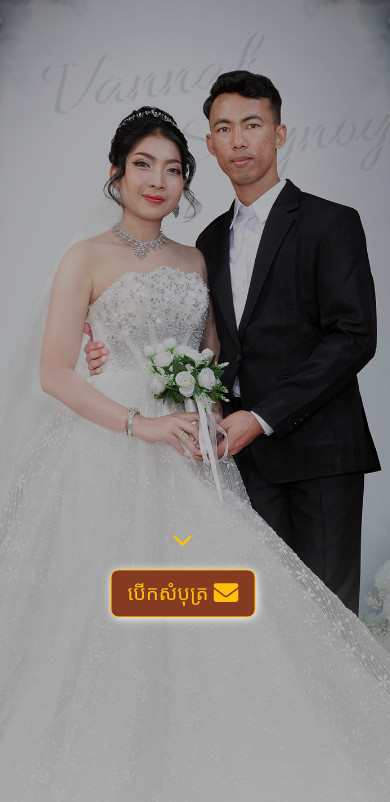
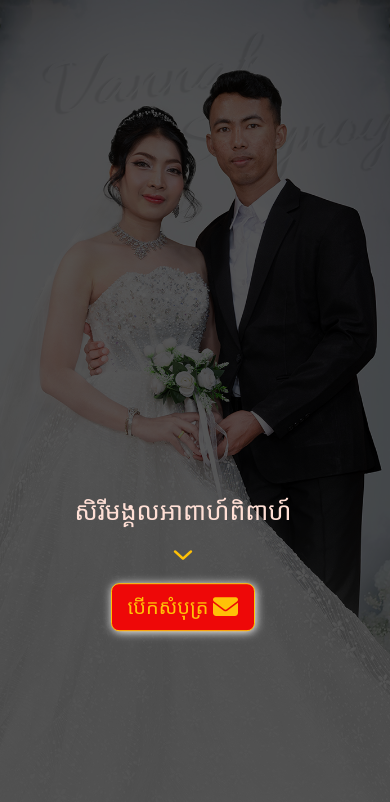
Before and after one commit to VannnakChan884/vannak-e-invitation, a Vue app: page / in a window 390 px wide. Shown: the top 802 px of the page. Built offline with nearby package versions, Linux system fonts and the light colour scheme; a web font is replaced by a local one.

Commit message:
gradient text home page

```diff
--- a/src/assets/main.css
+++ b/src/assets/main.css
@@ -35,6 +35,13 @@
   list-style-type: none;
   margin: 0;
   padding: 0;
+}
+@keyframes colorChange {
+  0% { color: pink; }
+  35% { color: lightyellow; }
+  55% { color: orange; }
+  75% { color: orangered; }
+  100% { color: red; }
 }
 @keyframes borderColorChange {
   0% { border: 2px solid pink; }
@@ -115,7 +122,7 @@
   #event .mb-2, .mt-4{
     margin-bottom: 0px !important;
   }
-  .container-fluid{
+  .content{
     padding: 20px 0 !important;
   }
   .container{
--- a/src/views/Content.vue
+++ b/src/views/Content.vue
@@ -23,7 +23,7 @@
         <input type="range" id="fontSize" class="form-range vertical-slider" min="12" max="36" step="2" v-model="fontSize"/>
     </div>
     <!--Content-->
-    <div class="container-fluid" :style="{ fontSize: fontSize + 'px' }">
+    <div class="container-fluid" id="content" :style="{ fontSize: fontSize + 'px' }">
         <div class="container w-50 pt-3">
             <div class="row text-center"
             data-aos="fade-down"
@@ -38,18 +38,18 @@
             <div class="row mt-5" id="parents" data-aos="fade-right" data-aos-offset="300" data-aos-easing="ease-in-sine">
                 <div class="col-lg-6 col-md-6 bg-danger" id="box">
                     <div class="row bg-success">
-                        <div class="col-lg-3 col-md-3 col-sm-3">
+                        <div class="col-lg-3 col-md-3 col-sm-3 p-0">
                             <h6>លោក</h6>
                         </div>
-                        <div class="col-lg-9 col-md-9 col-sm-9">
+                        <div class="col-lg-9 col-md-9 col-sm-9 p-0">
                             <h4>ម៉ឹក ចាន់វាសនា</h4>
                         </div>
                     </div>
                     <div class="row bg-warning">
-                        <div class="col-lg-3 col-md-3 col-sm-3">
+                        <div class="col-lg-3 col-md-3 col-sm-3 p-0">
                             <h6>លោកស្រី</h6>
                         </div>
-                        <div class="col-lg-9 col-md-9 col-sm-9">
+                        <div class="col-lg-9 col-md-9 col-sm-9 p-0">
                             <h4>លឹម សុន</h4>
                         </div>
                     </div>
@@ -332,13 +332,6 @@
         position: relative;
         transition: font-size 0.3s ease;
     }
-    @keyframes colorChange {
-        0% { color: pink; }
-        35% { color: lightyellow; }
-        55% { color: orange; }
-        75% { color: orangered; }
-        100% { color: red; }
-    }
     .gradient-text{
         animation: colorChange 3s infinite;
         animation-timing-function: linear;
--- a/src/views/Home.vue
+++ b/src/views/Home.vue
@@ -1,6 +1,10 @@
 <template>
-  <div class="container-fluid" id="home-box">
+  <div class="container-fluid">
+  <div class="container" id="home-box">
     <div class="row box-btn">
+      <div class="col-12 mb-3 p-0">
+        <h1 class="gradient-text">សិរីមង្គលអាពាហ៍ពិពាហ៍</h1>
+      </div>
       <div class="col-12 mb-3">
         <i class="fa-solid fa-chevron-down fa-bounce fa-lg text-warning"></i>
       </div>
@@ -13,15 +17,25 @@
       </div>
     </div>
   </div>
+  </div>
 </template>
 <style>
+  .container-fluid{
+    padding: 0 !important;
+  }
   #home-box{
-    width: 100%;
+    width: 100% !important;
     height: 100vh;
-    background-color:rgba(0, 0, 0, 0.3) !important;
+    /* background-color:rgba(0, 0, 0, 0.3) !important; */
     position: relative;
   }
+  .gradient-text{
+        animation: colorChange 3s infinite;
+        animation-timing-function: linear;
+        animation-direction: alternate;
+    }
   #home-box .box-btn{
+    width: 100%;
     position: absolute;
     top: 70%;
     left: 50%;
```
